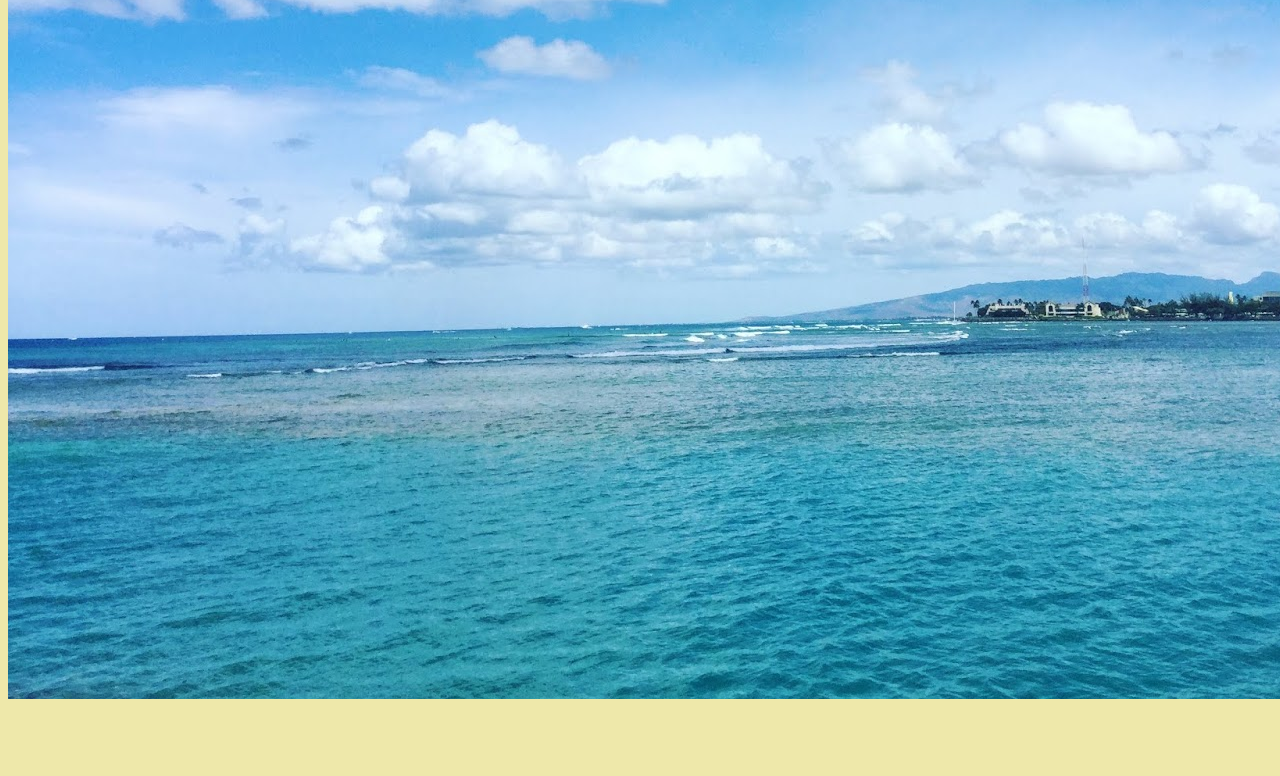
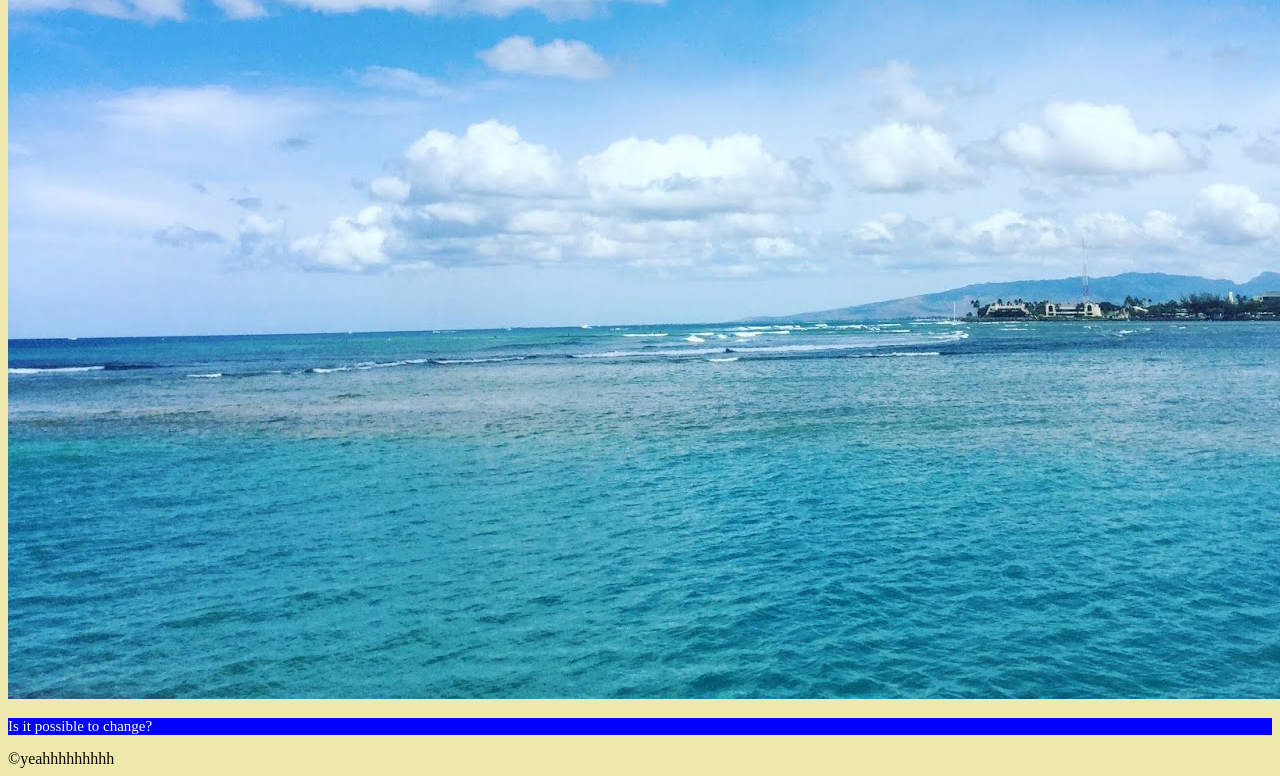
Before and after one commit to kamo0123/groupOrange, a plain HTML site: page index.html in a window 1280 px wide. Shown: the part 674-1450 px from the top of the page. Before the commit the page ends 1385 px from the top, so only its background shows below. Drawn offline with Linux system fonts and the light colour scheme.

Commit message:
プッシュ試し04

```diff
--- a/index.html
+++ b/index.html
@@ -10,5 +10,6 @@
   <p>かきくけこ</p>
 <h2>group Orange</h2>
 <img src="images/ocean.JPG" alt="ocean image" title="ocean">
+<p>Is it possible to change?</p>
 </body>
-</html>
+</html>©yeahhhhhhhhh
```
Also changed, not shown: 1 other file.
